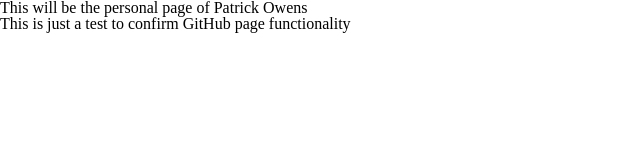
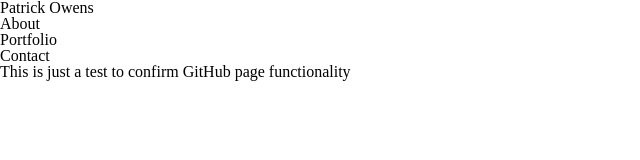
Before and after one commit to ElPat0/ElPat0.github.io, a plain HTML site: page index.html in a window 1280 px wide. Shown: the whole page, without its empty margins (0-640 px from the left). Drawn offline with Linux system fonts and the light colour scheme.

Commit message:
added separate h1 lines

```diff
--- a/index.html
+++ b/index.html
@@ -7,7 +7,10 @@
         <title>Patrick Owens</title>
     </head>
          <body>
-            <h1>This will be the personal page of Patrick Owens</h1>
+            <h1>Patrick Owens</h1>
+            <h1>About</h1>
+            <h1>Portfolio</h1>
+            <h2>Contact</h2>
             <p> This is just a test to confirm GitHub page functionality</p>
         </body>
 </html>
```
